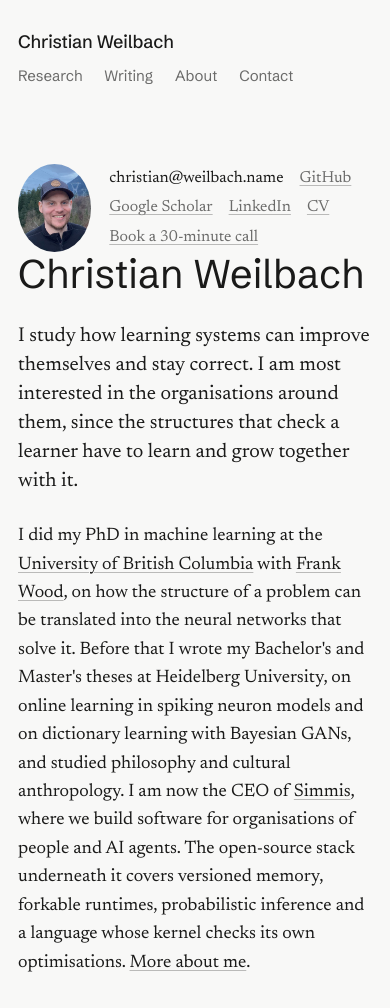
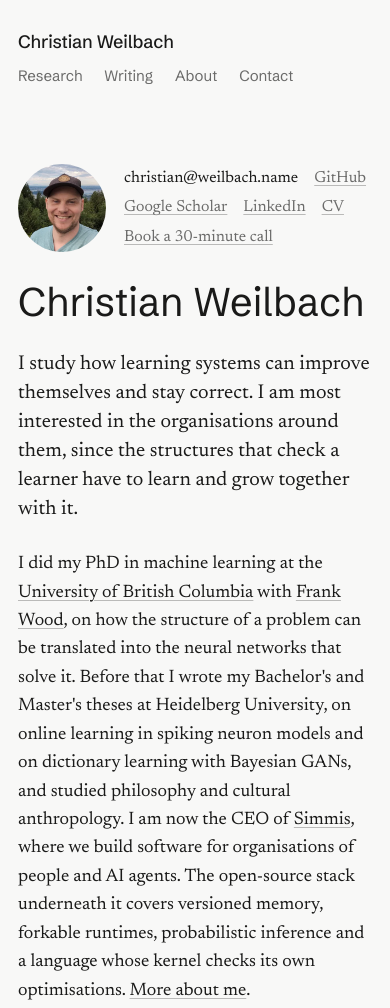
Before and after one commit to whilo/christian-site, an Astro site: page / in a window 390 px wide. Shown: the top 1008 px of the page. Built offline with nearby package versions, Linux system fonts and the light colour scheme; Astro itself is replaced by a stand-in of ours; no server answers.

Commit message:
Switch the portrait to the Cypress Mountain photo
Smaller WebP portrait, a 1200x630 link-preview image with a large card,
and spacing between the portrait and the heading on phones.

```diff
--- a/src/layouts/Base.astro
+++ b/src/layouts/Base.astro
@@ -37,7 +37,10 @@ const canonical = new URL(Astro.url.pathname, Astro.site);
     <meta property="og:title" content={pageTitle} />
     <meta property="og:description" content={description} />
     <meta property="og:url" content={canonical} />
-    <meta property="og:image" content={new URL('/christian_squamish.png', Astro.site)} />
+    <meta property="og:image" content={new URL('/christian-cypress-og.jpg', Astro.site)} />
+    <meta property="og:image:width" content="1200" />
+    <meta property="og:image:height" content="630" />
+    <meta name="twitter:card" content="summary_large_image" />
     <link rel="preconnect" href="https://fonts.googleapis.com" />
     <link rel="preconnect" href="https://fonts.gstatic.com" crossorigin />
     <link
--- a/src/pages/about.astro
+++ b/src/pages/about.astro
@@ -75,7 +75,7 @@ import { thesis } from '../data/research';
       </p>
     </div>
     <aside class="aside">
-      <img class="portrait" src="/christian_squamish.png" alt="Christian Weilbach outdoors in Squamish, British Columbia" width="160" height="160" />
+      <img class="portrait" src="/christian-cypress.webp" alt="Christian Weilbach on Cypress Mountain, with Vancouver behind" width="160" height="160" />
     </aside>
   </div>
 </Base>
@@ -83,5 +83,5 @@ import { thesis } from '../data/research';
 <style>
   .about h2 { margin-top: 26px; }
   .portrait { width: 160px; height: 160px; object-fit: cover; border-radius: 50%; }
-  @media (max-width: 980px) { .portrait { width: 88px; height: 88px; } }
+  @media (max-width: 980px) { .portrait { width: 88px; height: 88px; margin-bottom: 20px; } }
 </style>
--- a/src/pages/index.astro
+++ b/src/pages/index.astro
@@ -31,7 +31,7 @@ const posts = (await getCollection('writing', ({ data }) => !data.draft))
       </p>
     </div>
     <aside class="aside" id="contact">
-      <img class="portrait" src="/christian_squamish.png" alt="Christian Weilbach outdoors in Squamish, British Columbia" width="160" height="160" />
+      <img class="portrait" src="/christian-cypress.webp" alt="Christian Weilbach on Cypress Mountain, with Vancouver behind" width="160" height="160" />
       <div class="contact">
         <span>christian@weilbach.name</span>
         <a href="https://github.com/whilo">GitHub</a>
@@ -155,7 +155,7 @@ const posts = (await getCollection('writing', ({ data }) => !data.draft))
   .contact { display: grid; gap: 4px; }
   .contact span { color: var(--ink); user-select: all; }
   @media (max-width: 980px) {
-    .hero .aside { display: flex; align-items: center; gap: 18px; }
+    .hero .aside { display: flex; align-items: center; gap: 18px; margin-bottom: 28px; }
     .portrait { width: 88px; height: 88px; }
     .contact { display: flex; flex-wrap: wrap; gap: 4px 16px; }
   }
```
Also changed, not shown: public/christian-cypress-og.jpg (added), public/christian-cypress.webp (added), public/christian_squamish.png (deleted).
